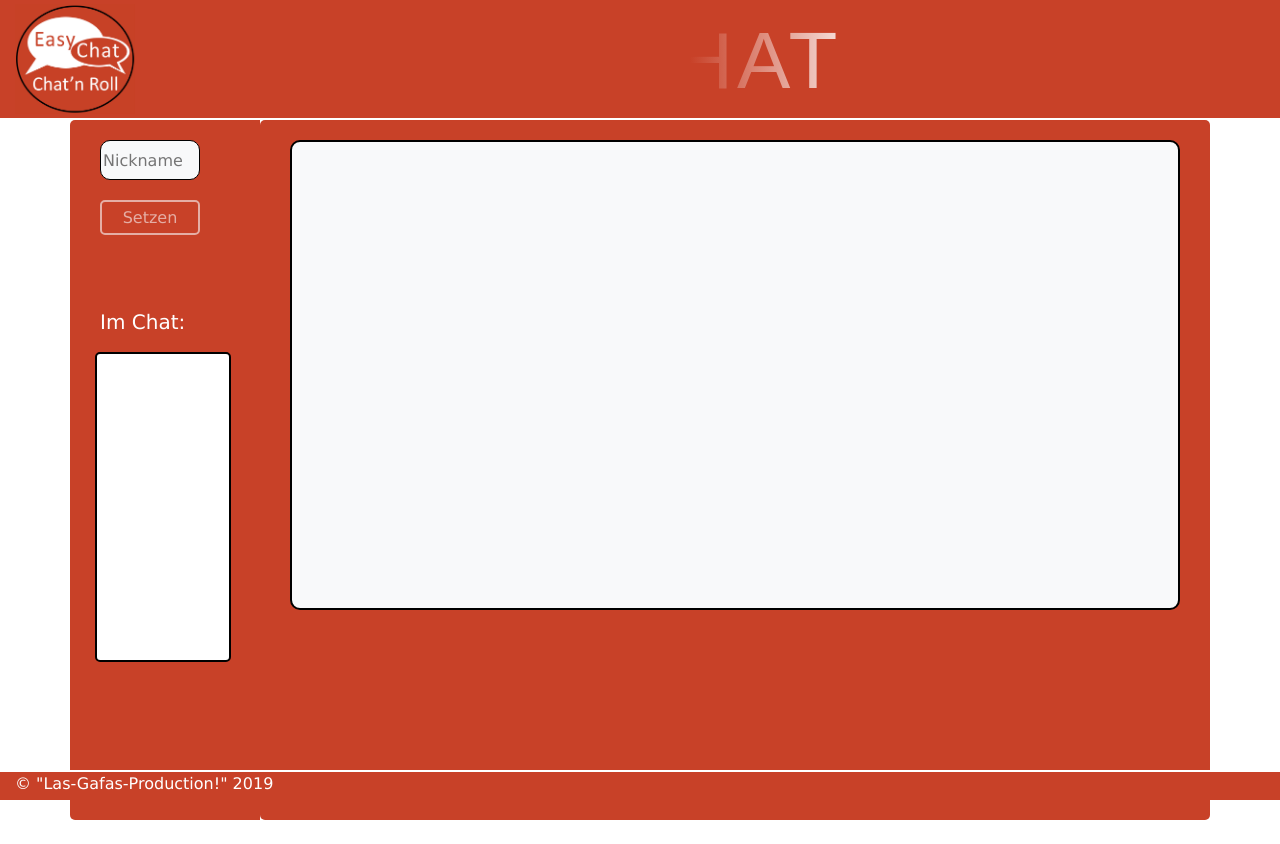
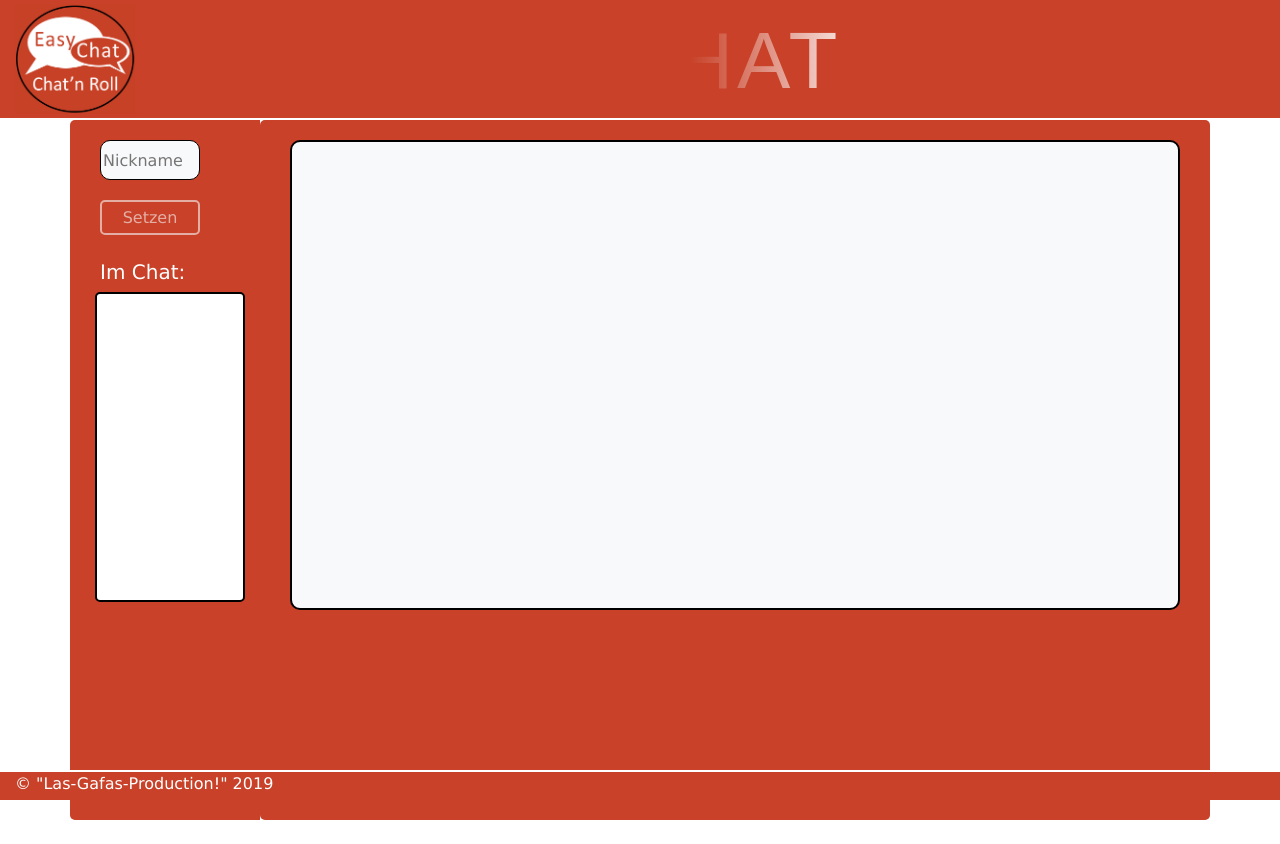
Before and after one commit to SWL1-LasGafas/esychat-lasgafas, an Angular app: page / in a window 1280 px wide. After the commit the page ends 820 px from the top, so only its background shows below. Built offline with nearby package versions, Linux system fonts and the light colour scheme; a web font is replaced by a local one.

Commit message:
Kommentare und Layout-Bug Fehlermeldung

```diff
--- a/src/app/chat-history/chat-history.component.ts
+++ b/src/app/chat-history/chat-history.component.ts
@@ -33,7 +33,7 @@ export class ChatHistoryComponent implements DoCheck {
   nickName: string = "";
   color: string;
   public hashlist: string[] = [];
-  msgCounter:number = 0; // Ungefährer Stand des Messagecounters. Könnte auch durch Durchzählen des lokalen Arrays ermittelt werden, aber wird jetzt mal durch chat-bar beim Speichern übergeben.
+  msgCounter:number = 0; // Ungefährer Stand des Messagecounters. Wird aus den heruntergeladenen Messages ermittelt.
 
   // Nickname Objekte zusammenbauen
   nickObj:Nickname = new Nickname(); // Einzelnes Objekt
--- a/src/app/main/main.component.css
+++ b/src/app/main/main.component.css
@@ -36,9 +36,9 @@
 }
 
 #errorMessage {
-    position: fixed;
-    top: 240px;
-    left: 115px;
+    position: relative;
+    top: -10px;
+    left: 20%;
     max-width: 100px;
     color: white;
     font-size: 12px;
--- a/src/app/main/main.component.html
+++ b/src/app/main/main.component.html
@@ -22,11 +22,7 @@
                 </div>
 
             </div>
-            <div class="row">
-                    <div id="footertext" class="col-12">
-                            &nbsp;
-                    </div>
-                </div>
+
         </div>
 
     </div>
--- a/src/app/nick-list/nick-list.component.css
+++ b/src/app/nick-list/nick-list.component.css
@@ -2,7 +2,7 @@
 
 h1 {
     position: relative;
-    top: 50px;
+    top: 0px;
     font-size: 20px;
     color: white;
 
@@ -16,10 +16,13 @@ h1 {
     border-radius: 5px;
     overflow-y:auto;
     overflow-x:clip;
-    top: 60px;
+    top: 0px;
     left: 10px;
-    width: 85%;
+    min-width: 100px;
+    max-width: 150px;
+    width: 100%;
     height: 310px;
+    max-height: 310px;
 }
 
 /* Rote scrollbar */
--- a/src/app/nick-name/nick-name.component.ts
+++ b/src/app/nick-name/nick-name.component.ts
@@ -85,6 +85,7 @@ export class NickNameComponent implements OnInit {
 
   }
 
+  // Diese Funktion und was damit zusammenhängt ist nicht mehr aktuell. Wird in chat-history gemanaged mit einem Array aus CSS-Klassen
   getRandomColor() {
     var letters = '0123456789ABCDEF';
     var color = '#';
--- a/src/app/person.service.ts
+++ b/src/app/person.service.ts
@@ -10,7 +10,7 @@ export class PersonService {
   myNickname:string = '';
   myOldNickname:string = '';
   nickInvalid:number = 0;
-  nicknameColor:string = '';
+  nicknameColor:string = ''; // Nicht klar, ob auch benutzt
 
   public getNickname(): string {
     return this.myNickname;
```
